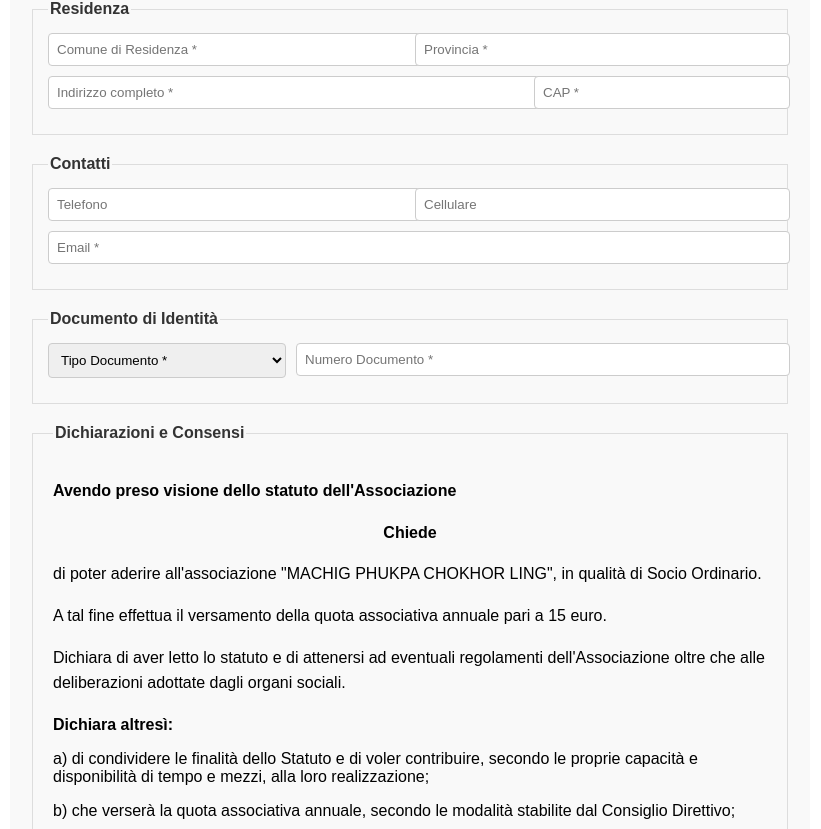
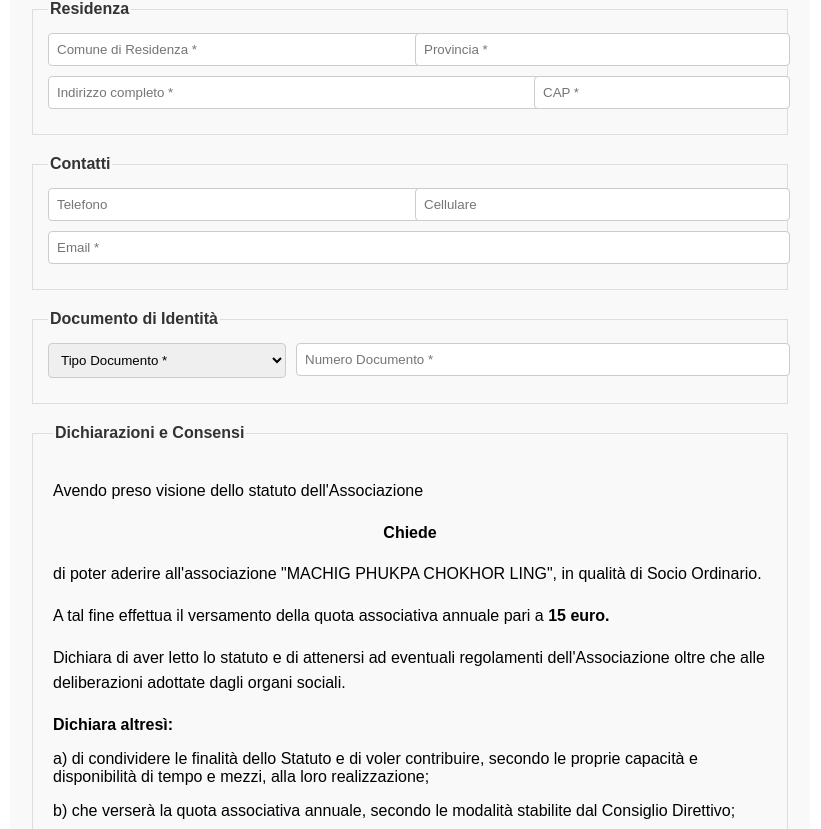
Before and after one commit to i2414977/maphukling-hub, a Next.js app: page / in a window 1280 px wide. Shown: the part 366-1195 px from the top of the page, without its empty margins (230-1051 px from the left). Built offline with nearby package versions, Linux system fonts and the light colour scheme.

Commit message:
Update index.js

```diff
--- a/pages/index.js
+++ b/pages/index.js
@@ -191,7 +191,7 @@
           <legend style={{ fontWeight: 'bold', color: '#333', fontSize: '16px' }}>Dichiarazioni e Consensi</legend>
 
           <div style={{ marginBottom: 20, lineHeight: '1.6' }}>
-            <p><strong>Avendo preso visione dello statuto dell'Associazione</strong></p>
+            <p>Avendo preso visione dello statuto dell'Associazione</p>
 
             <div style={{ textAlign: 'center', margin: '15px 0' }}>
               <strong>Chiede</strong>
@@ -199,7 +199,7 @@
 
             <p>di poter aderire all'associazione "MACHIG PHUKPA CHOKHOR LING", in qualità di Socio Ordinario.</p>
 
-            <p>A tal fine effettua il versamento della quota associativa annuale pari a 15 euro.</p>
+            <p>A tal fine effettua il versamento della quota associativa annuale pari a <strong>15 euro.</strong></p>
 
             <p>Dichiara di aver letto lo statuto e di attenersi ad eventuali regolamenti dell'Associazione oltre che alle deliberazioni adottate dagli organi sociali.</p>
           </div>
```
